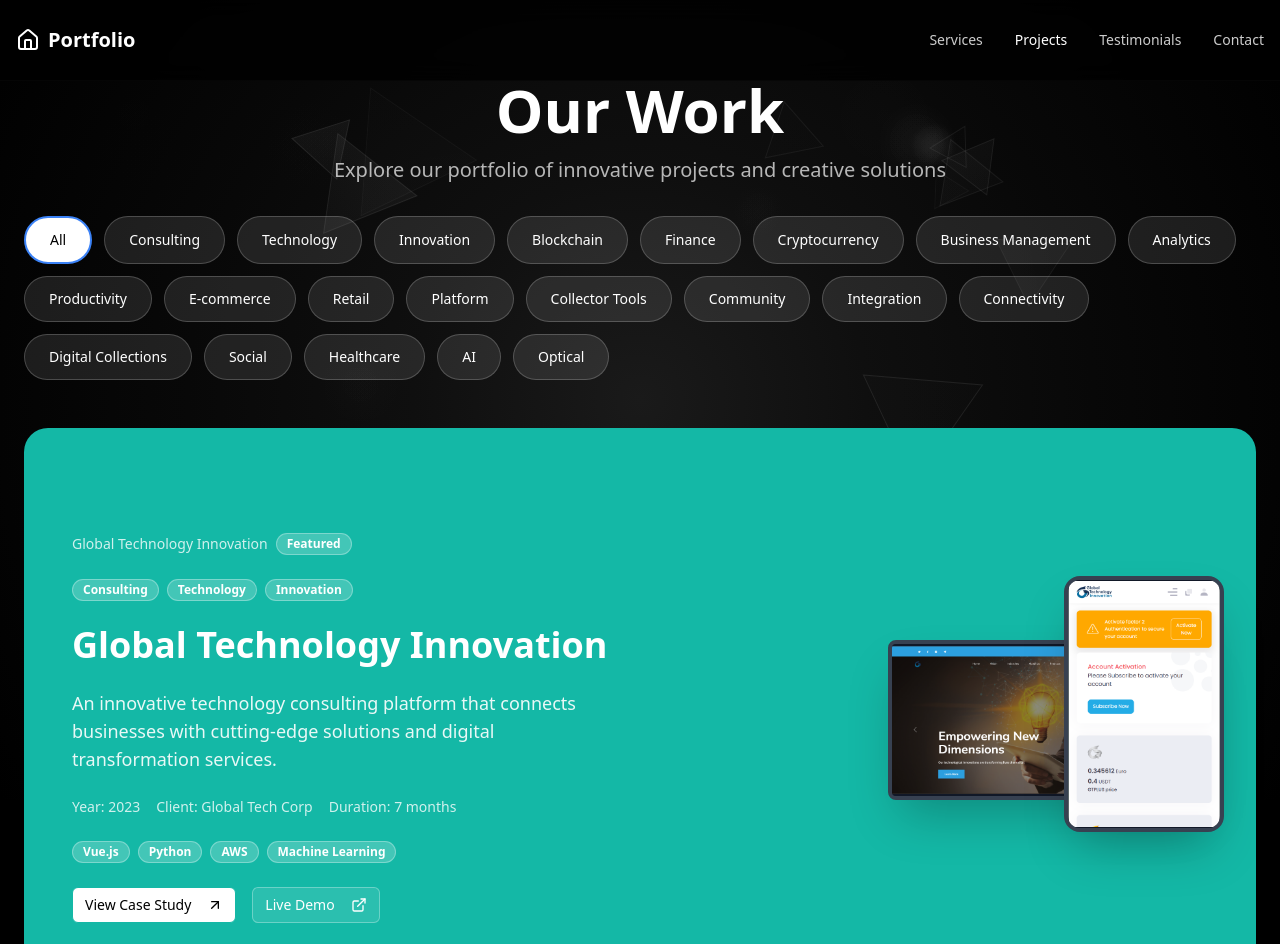
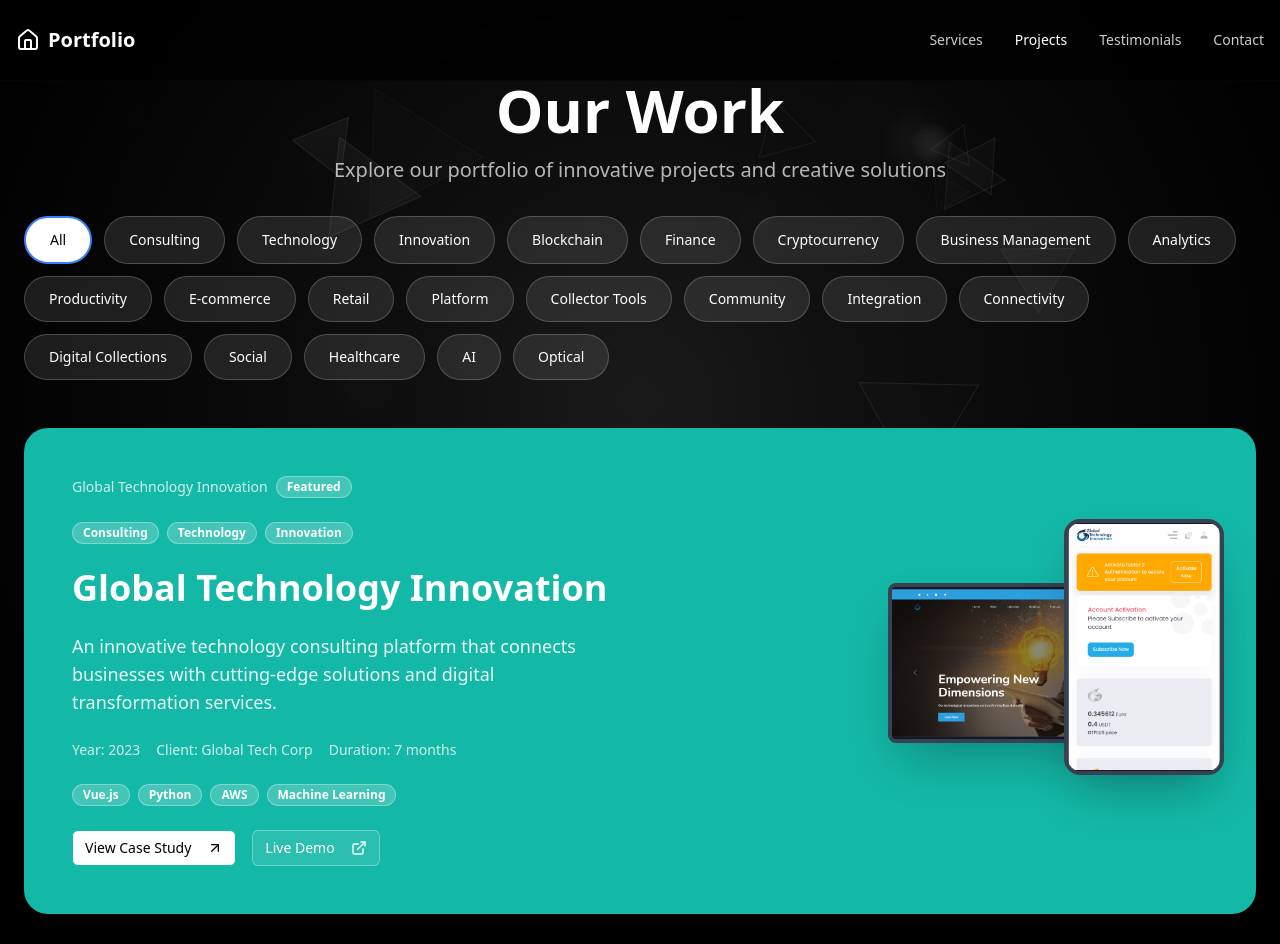
Before and after one commit to bilalmalikkk/Professional-Portfolio, a React (Vite) app: page /projects in a window 1280 px wide. Shown: the top 944 px of the page. Built offline with nearby package versions, Linux system fonts and the light colour scheme.

Commit message:
Project Modal Improved

```diff
--- a/src/pages/Projects.tsx
+++ b/src/pages/Projects.tsx
@@ -72,7 +72,7 @@ const Projects = () => {
               {filteredProjects.map((project) => (
                 <div
                   key={project.id}
-                  className={`${project.color} rounded-2xl sm:rounded-3xl p-6 sm:p-8 md:p-12 min-h-[500px] sm:min-h-[600px] flex flex-col lg:flex-row items-center gap-6 sm:gap-8 lg:gap-12`}
+                  className={`${project.color} rounded-2xl sm:rounded-3xl p-6 sm:p-8 md:p-12 min-h-[400px] sm:min-h-[450px] flex flex-col lg:flex-row items-center gap-6 sm:gap-8 lg:gap-12`}
                 >
                   {/* Content */}
                   <div className="flex-1 space-y-4 sm:space-y-6">
```
